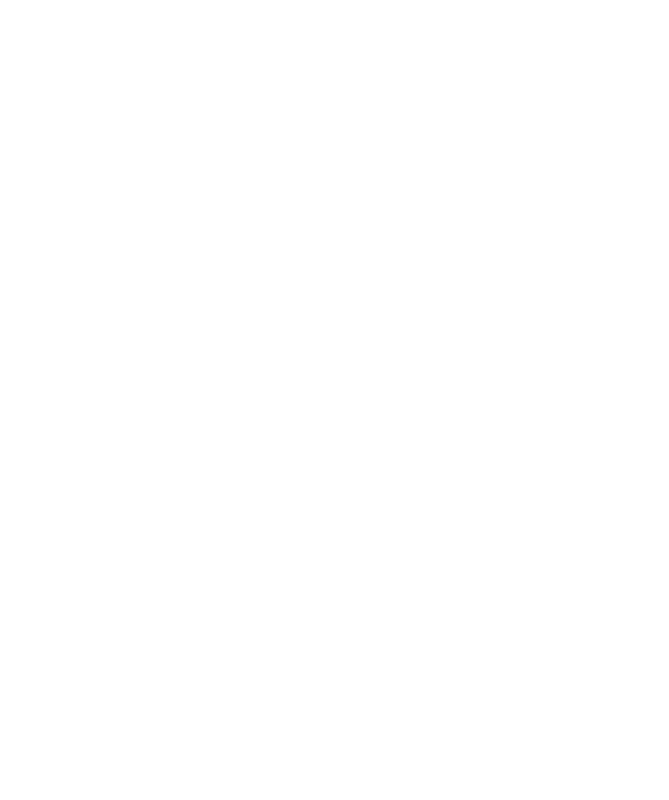
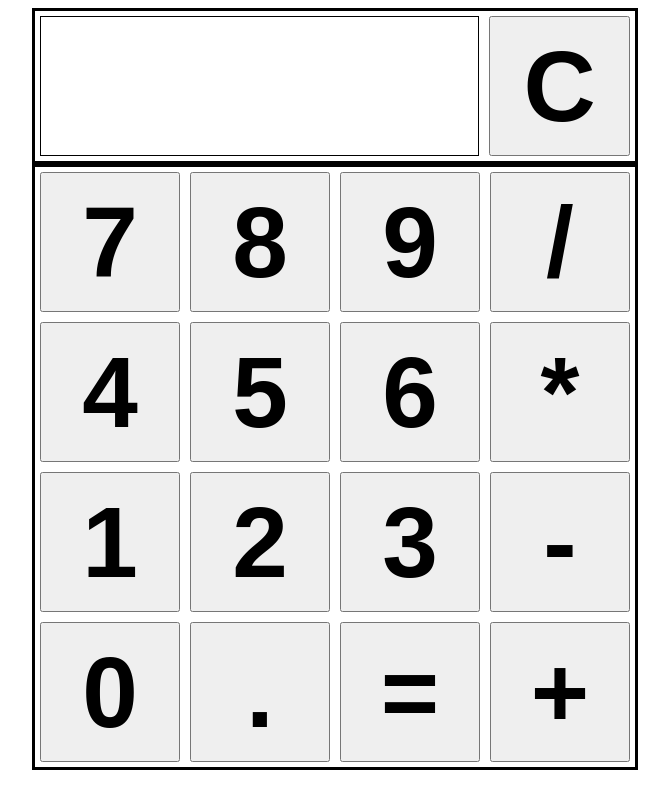
Before and after one commit to AaronHamHub/js-calculator, a plain HTML site: page index.html in a window 1280 px wide. Shown: the whole page, without its empty margins (305-974 px from the left). Drawn offline with Linux system fonts and the light colour scheme.

Commit message:
Calculator display created

```diff
--- a/index.html
+++ b/index.html
@@ -8,6 +8,35 @@
     <title>Calculator</title>
 </head>
 <body>
-
+    <div id="results">
+        <p></p>
+        <button>C</button>
+    </div>
+    <div id="container">
+        <div class="row">
+            <button>7</button>
+            <button>8</button>
+            <button>9</button>
+            <button>/</button>
+        </div>
+        <div class="row">
+            <button>4</button>
+            <button>5</button>
+            <button>6</button>
+            <button>*</button>
+        </div>
+        <div class="row">
+            <button>1</button>
+            <button>2</button>
+            <button>3</button>
+            <button>-</button>
+        </div>
+        <div class="row">
+            <button>0</button>
+            <button>.</button>
+            <button>=</button>
+            <button>+</button>
+        </div>
+    </div>
 </body>
 </html>
--- a/script.js
+++ b/script.js
@@ -35,3 +35,7 @@ function operate(op, a, b)
             throw new Error();
     }
 }
+
+let num1 = 0;
+let num2 = 0;
+let operator = '';
--- a/styles.css
+++ b/styles.css
@@ -0,0 +1,46 @@
+body {
+    display: flex;
+    align-items: center;
+    flex-direction: column;
+}
+
+#results {
+    display: flex;
+    flex-direction: row;
+    width: 600px;
+    height: 150px;
+    border: medium solid black;
+}
+
+#results p {
+    flex : 3.5;
+    margin: 5px;
+    border: thin solid black;
+}
+
+#results button {
+    flex: 1;
+    margin: 5px;
+    font-size: 100px;
+    font-weight: bold;
+}
+
+#container {
+    display: flex;
+    flex-direction: column;
+    width: 600px;
+    height: 600px;
+    border: medium solid black;
+}
+
+.row {
+    display: flex;
+    flex:1
+}
+
+.row button {
+    flex: 1;
+    margin: 5px;
+    font-size: 100px;
+    font-weight: bold;
+}
```
